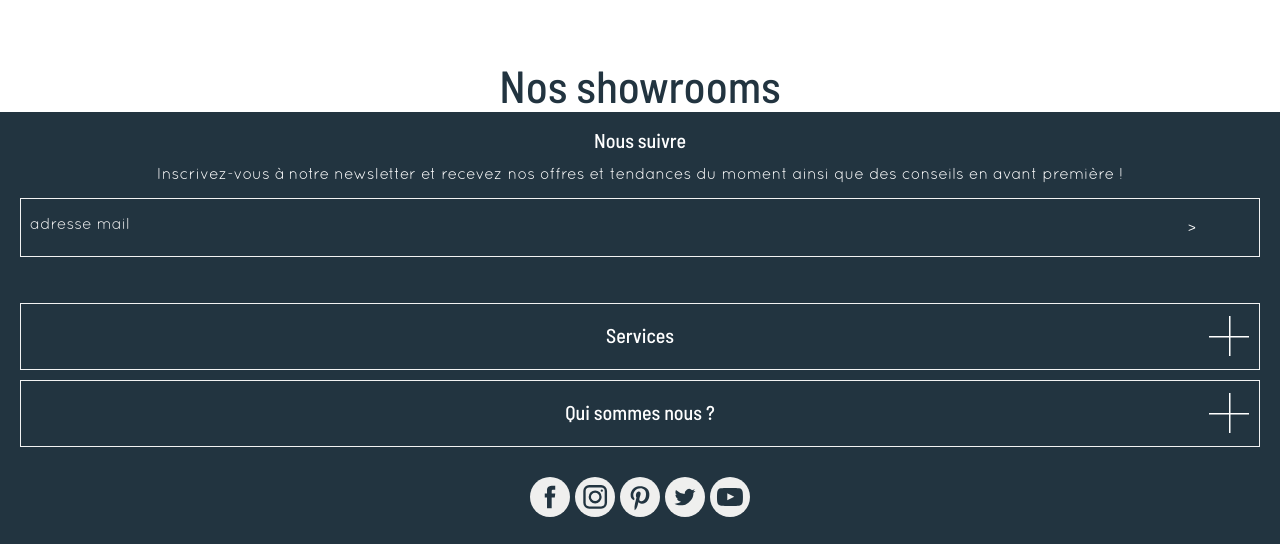
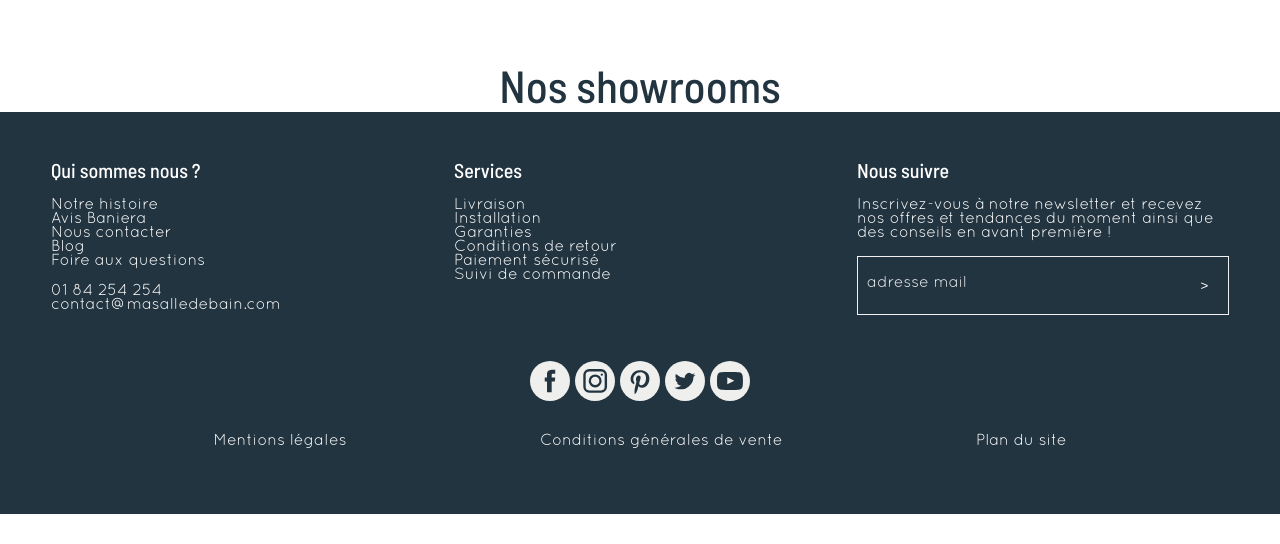
Before and after one commit to Manon-Bonnet/baniera, a plain HTML site: page index.html in a window 1280 px wide. Shown: the part 2499-3043 px from the top of the page. After the commit the page ends 3013 px from the top, so only its background shows below. Drawn offline with Linux system fonts and the light colour scheme; files whose address does not match are found by name.

Commit message:
[css] responsive footer

```diff
--- a/index.html
+++ b/index.html
@@ -677,9 +677,9 @@
 
     </div>
 
-    <p class="logo-footer footer-titles">BANIERA</p>
+    <p class="logo-footer">BANIERA</p>
 
-    <ul>
+    <ul class="footer-end">
       <li>Mentions légales</li>
       <li>Conditions générales de vente</li>
       <li>Plan du site</li>
--- a/src/css/main.css
+++ b/src/css/main.css
@@ -584,6 +584,12 @@ ul{
     font-size: 15px;
   }
 
+  /* footer */
+
+  .footer-main-content{
+    width: 60%;
+    margin: auto;
+  }
 }
 
 @media screen and (min-width: 768px){
@@ -734,6 +740,66 @@ ul{
     display: block;
   }
 
+  /* footer */
+
+  footer{
+    padding: 50px 20px;
+  }
+
+  .footer-main-content{
+    display: flex;
+    justify-content: space-evenly;
+    width: 100%;
+    text-align: left;
+  }
+
+  .footer-main-content > div{
+    width: 30%;
+  }
+
+  .footer-main-content > div:nth-child(1){
+    order: 3;
+  }
+
+  .footer-main-content > div:nth-child(2){
+    order: 2;
+  }
+
+  .footer-main-content > div:nth-child(3){
+    order: 1;
+  }
+
+  .footer-titles{
+    text-align: left;
+  }
+
+  .logo-footer{
+    display: none;
+  }
+
+  .footer-end{
+    display: flex;
+    justify-content: space-evenly;
+  }
+
+  .accordion div{
+    justify-content: left;
+    height: fit-content;
+  }
+
+  .accordion{
+    border: 0;
+    margin: 0;
+  }
+
+  .plus{
+    display: none;
+  }
+
+  .accordion ul{
+    display: block;
+  }
+
 }
 
 @media screen and (min-width: 900px){
```
